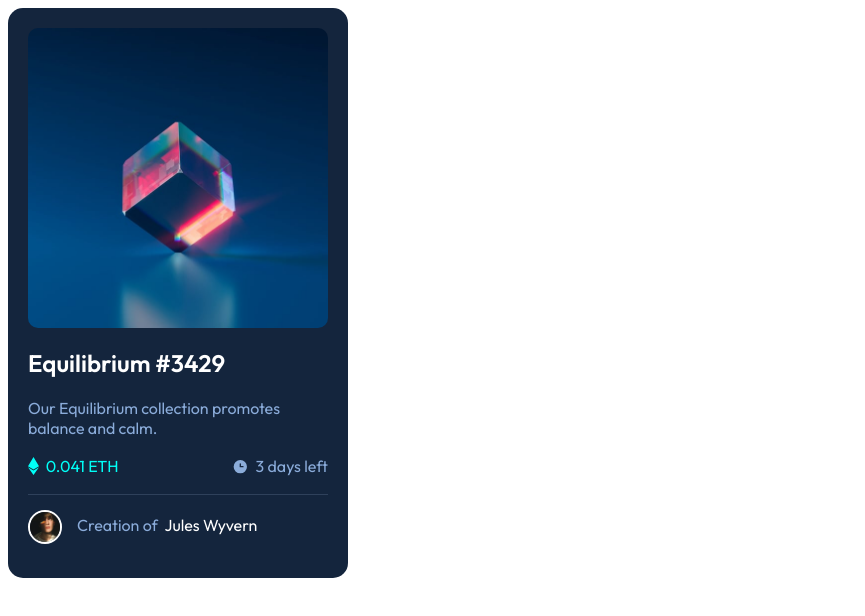
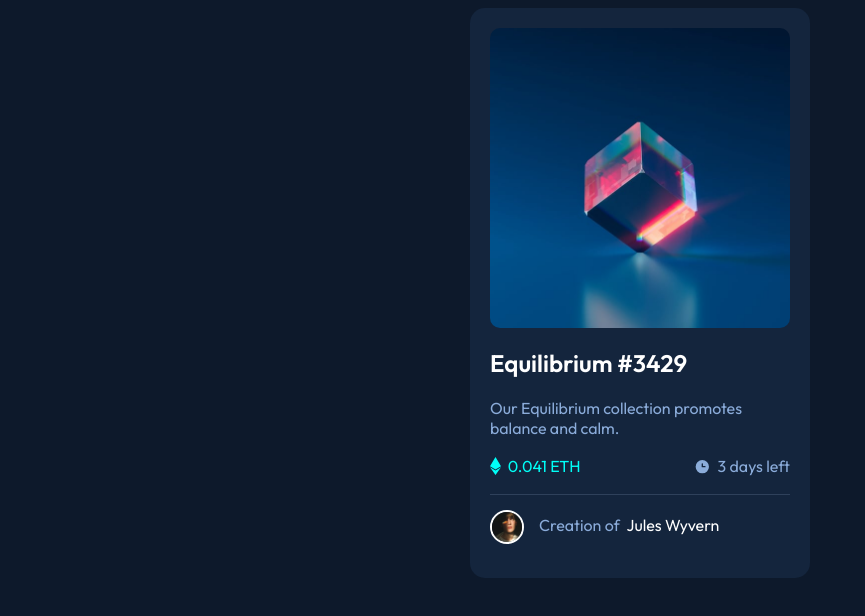
Before and after one commit to AlistairTait12/FrontendMentorChallenges, a plain HTML site: page nft-preview-card-component/index.html in a window 1280 px wide. Shown: the whole page, without its empty margins (0-865 px from the left). Drawn offline with Linux system fonts and the light colour scheme.

Commit message:
centered nft preview card and added dark blue background

```diff
--- a/nft-preview-card-component/styles.css
+++ b/nft-preview-card-component/styles.css
@@ -11,6 +11,7 @@
 
 body {
   font-family: "Outfit", sans-serif;
+  background-color: var(--very-dark-blue-main-bg);
 }
 
 .card {
@@ -19,6 +20,7 @@ body {
   background-color: var(--very-dark-blue-card-bg);
   height: 530px;
   width: 300px;
+  margin: auto;
 }
 
 .image-container {
```
